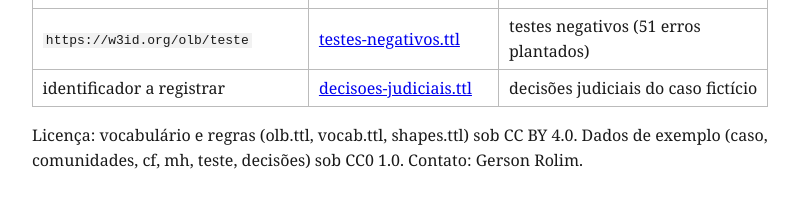
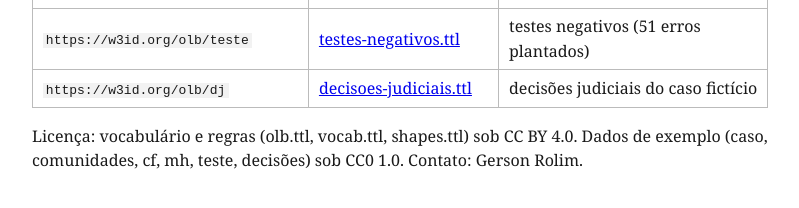
Before and after one commit to GersonRolim/olb, a plain HTML site: page docs/index.html in a window 1280 px wide. Shown: the part 582-790 px from the top of the page, 240-1039 px from the left. Drawn offline with Linux system fonts and the light colour scheme.

Commit message:
Add files via upload

```diff
--- a/docs/index.html
+++ b/docs/index.html
@@ -16,7 +16,7 @@ h1{color:#1B3A5C}code{background:#f2f2f2;padding:0 .25em}table{border-collapse:c
 <tr><td><code>https://w3id.org/olb/cf</code></td><td><a href="linhagem-constitucional.ttl">linhagem-constitucional.ttl</a></td><td>linhagem constitucional (dados reais a conferir)</td></tr>
 <tr><td><code>https://w3id.org/olb/mh</code></td><td><a href="marcos-historicos.ttl">marcos-historicos.ttl</a></td><td>marcos históricos (dados reais a conferir)</td></tr>
 <tr><td><code>https://w3id.org/olb/teste</code></td><td><a href="testes-negativos.ttl">testes-negativos.ttl</a></td><td>testes negativos (51 erros plantados)</td></tr>
-<tr><td>identificador a registrar</td><td><a href="decisoes-judiciais.ttl">decisoes-judiciais.ttl</a></td><td>decisões judiciais do caso fictício</td></tr>
+<tr><td><code>https://w3id.org/olb/dj</code></td><td><a href="decisoes-judiciais.ttl">decisoes-judiciais.ttl</a></td><td>decisões judiciais do caso fictício</td></tr>
 </table>
 <p>Licença: vocabulário e regras (olb.ttl, vocab.ttl, shapes.ttl) sob CC BY 4.0. Dados de exemplo (caso, comunidades, cf, mh, teste, decisões) sob CC0 1.0. Contato: Gerson Rolim.</p>
 </body></html>
```
